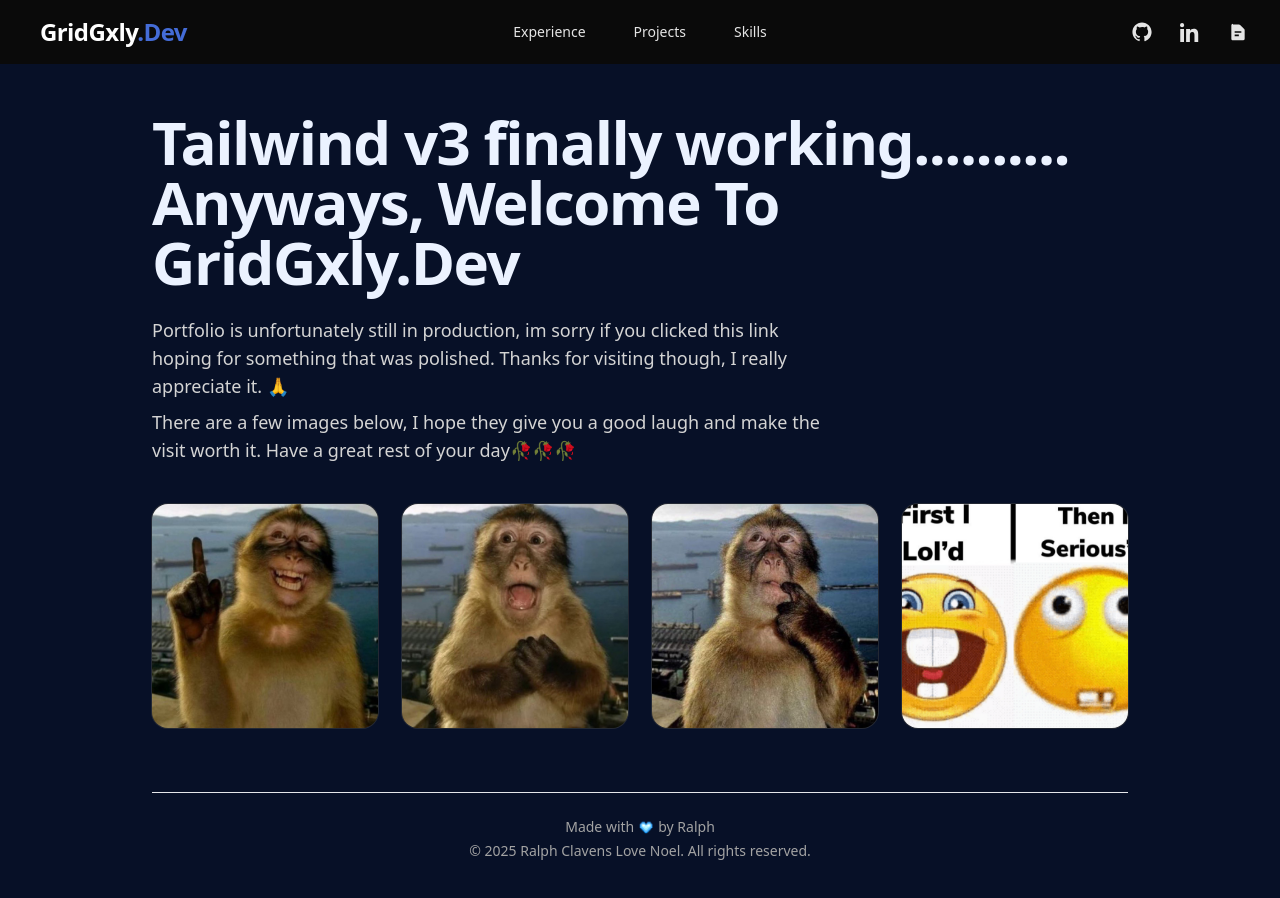
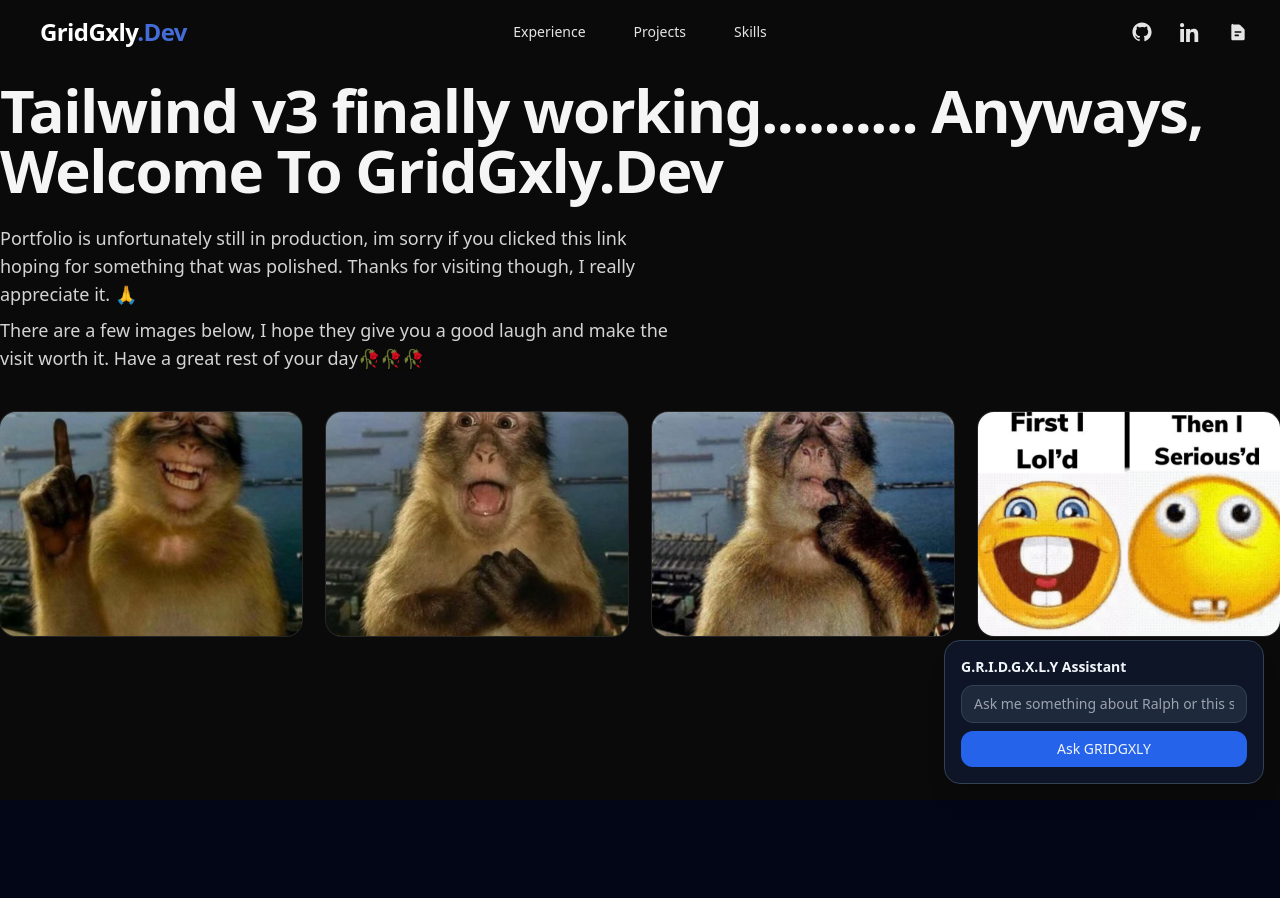
Before and after one commit to GridGxly/Portfolio, a React (Vite) app: page / in a window 1280 px wide. Shown: the top 898 px of the page. After the commit the page ends 800 px from the top, so only its background shows below. Built offline with nearby package versions, Linux system fonts and the light colour scheme.

Commit message:
first chatbot test

```diff
--- a/src/App.jsx
+++ b/src/App.jsx
@@ -1,45 +1,28 @@
   import { BrowserRouter, Routes, Route } from "react-router-dom";
-    import Navbar from "./components/Navbar";
-    import HomePage from "./Pages/HomePage";
-    import ExperiencePage from "./Pages/ExperiencePage";
-    import ProjectsPage from "./Pages/ProjectsPage";
-    import SkillsPage from "./Pages/SkillsPage";
-
+  import Navbar from "./components/Navbar.jsx";
+  import HomePage from "./Pages/HomePage.jsx";
+  import ExperiencePage from "./Pages/ExperiencePage.jsx";
+  import ProjectsPage from "./Pages/ProjectsPage.jsx";
+  import SkillsPage from "./Pages/SkillsPage.jsx";
+  import GridgxlyAssistant from "./components/GridgxlyAssistant.jsx"; // 👈 NEW
 
   export default function App() {
   return (
   <BrowserRouter>
-    <div id="top" className="min-h-screen bg-grid-bg text-grid-text">
+  <div id="top" className="min-h-screen bg-neutral-950 text-neutral-100">
   <Navbar />
 
-    <main className="mx-auto w-full max-w-5xl px-6 pt-28 pb-16">
+  <main className="pt-20">
   <Routes>
   <Route path="/" element={<HomePage />} />
   <Route path="/experience" element={<ExperiencePage />} />
   <Route path="/projects" element={<ProjectsPage />} />
   <Route path="/skills" element={<SkillsPage />} />
   </Routes>
+  </main>
 
 
-    <footer className="mt-16 border-t border-grid-border/60 pt-6 text-center text-xs text-neutral-400 sm:text-sm">
-    <p className="flex items-center justify-center gap-1">
-    <span>Made with</span>
-    <span className="inline-block h-4 w-4 align-middle">
-    <img
-    src="/HeartGif.gif"
-    alt="blue heart"
-    className="h-full w-full object-contain"
-    />
-    </span>
-    <span>by Ralph</span>
-    </p>
-
-    <p className="mt-1">
-              © {new Date().getFullYear()} Ralph Clavens Love Noel. All rights
-              reserved.
-    </p>
-    </footer>
-    </main>
+  <GridgxlyAssistant />
   </div>
   </BrowserRouter>
   );
--- /dev/null
+++ b/src/components/GridgxlyAssistant.jsx
@@ -0,0 +1,78 @@
+    import { useState } from "react";
+
+    export default function GridgxlyAssistant() {
+    const [input, setInput] = useState("");
+    const [reply, setReply] = useState("");
+    const [loading, setLoading] = useState(false);
+    const [error, setError] = useState("");
+
+    async function handleSubmit(e) {
+    e.preventDefault();
+    if (!input.trim()) return;
+
+    setLoading(true);
+    setError("");
+    setReply("");
+
+    try {
+    const res = await fetch("/api/gridgxly-chat", {
+    method: "POST",
+    headers: { "Content-Type": "application/json" },
+    body: JSON.stringify({ message: input }),
+    });
+
+    if (!res.ok) {
+    throw new Error(`Request failed with status ${res.status}`);
+    }
+
+    const data = await res.json();
+    setReply(data.reply || "GRIDGXLY didn't send a reply.");
+    } catch (err) {
+    console.error("GRIDGXLY frontend error:", err);
+    setError("Something went wrong talking to GRIDGXLY.");
+    } finally {
+    setLoading(false);
+    }
+    }
+
+    return (
+    <div className="fixed bottom-4 right-4 z-50">
+    <div className="bg-slate-900/95 border border-slate-700 rounded-2xl shadow-xl p-4 w-80 text-slate-100">
+    <h2 className="text-sm font-semibold mb-2">
+    G.R.I.D.G.X.L.Y Assistant
+    </h2>
+
+    <form onSubmit={handleSubmit} className="space-y-2">
+    <input
+    type="text"
+    className="w-full rounded-xl bg-slate-800 px-3 py-2 text-sm outline-none border border-slate-700 focus:border-blue-500 transition"
+    placeholder="Ask me something about Ralph or this site..."
+    value={input}
+    onChange={(e) => setInput(e.target.value)}
+    />
+
+    <button
+    type="submit"
+    disabled={loading}
+    className="w-full rounded-xl bg-blue-600 disabled:bg-blue-900 disabled:cursor-not-allowed px-3 py-2 text-sm font-medium hover:bg-blue-500 transition"
+    >
+    {loading ? "Talking to GRIDGXLY..." : "Ask GRIDGXLY"}
+    </button>
+    </form>
+
+    {error && (
+    <p className="mt-2 text-xs text-red-400">
+    {error}
+    </p>
+    )}
+
+    {reply && !error && (
+    <div className="mt-3 text-xs bg-slate-800/80 rounded-xl p-2 border border-slate-700">
+    <span className="font-semibold text-blue-300">GRIDGXLY: </span>
+    {reply}
+    </div>
+    )}
+    </div>
+    </div>
+    );
+    }
--- a/src/index.css
+++ b/src/index.css
@@ -1,21 +1,21 @@
 @tailwind base;
 @tailwind components;
 @tailwind utilities;
-/* --- Navbar hover animation --- */
+
 .nav-link {
 position: relative;
 z-index: 0;
-  padding-bottom: 0.25rem; /* a little breathing room for the underline */
+padding-bottom: 0.25rem;
 transition: color 150ms ease-out;
 }
 
-/* soft pill fill that sweeps from center */
+
 .nav-link::before {
 content: "";
 position: absolute;
-  inset: -0.35rem -0.75rem;          /* top/right/bottom/left */
+inset: -0.35rem -0.75rem;
 border-radius: 9999px;
-  background: rgba(96, 165, 250, 0.10); /* soft blue glow: ~tailwind sky-400 at 10% */
+background: rgba(96, 165, 250, 0.10);
 transform: scaleX(0);
 transform-origin: center;
 opacity: 0;
@@ -23,7 +23,7 @@
 z-index: -1;
 }
 
-/* center underline like the “TRACK PACKAGE” example */
+
 .nav-link::after {
 content: "";
 position: absolute;
@@ -32,13 +32,13 @@
 width: 0;
 height: 2px;
 transform: translateX(-50%);
-  background: #60a5fa; /* your accent blue */
+background: #60a5fa;
 transition: width 180ms ease-out;
 }
 
-/* hover state */
+
 .nav-link:hover {
-  color: #f9fafb; /* near-white */
+color: #f9fafb;
 }
 
 .nav-link:hover::before {
--- a/src/main.jsx
+++ b/src/main.jsx
@@ -1,6 +1,10 @@
-import './index.css';
-import React from 'react';
-import ReactDOM from 'react-dom/client';
-import App from './App.jsx';
+import React from "react";
+import ReactDOM from "react-dom/client";
+import App from "./App.jsx";
+import "./index.css";
 
-ReactDOM.createRoot(document.getElementById('root')).render(<App />);
+ReactDOM.createRoot(document.getElementById("root")).render(
+<React.StrictMode>
+<App />
+</React.StrictMode>
+);
```
Lines whose indentation alone changed are shown as unchanged.
